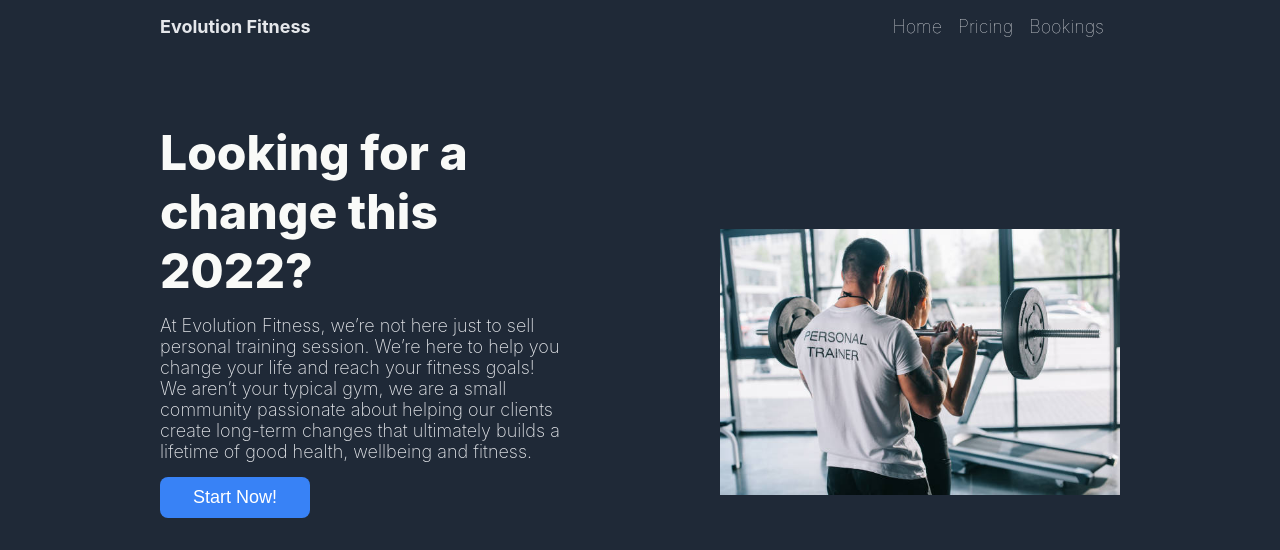
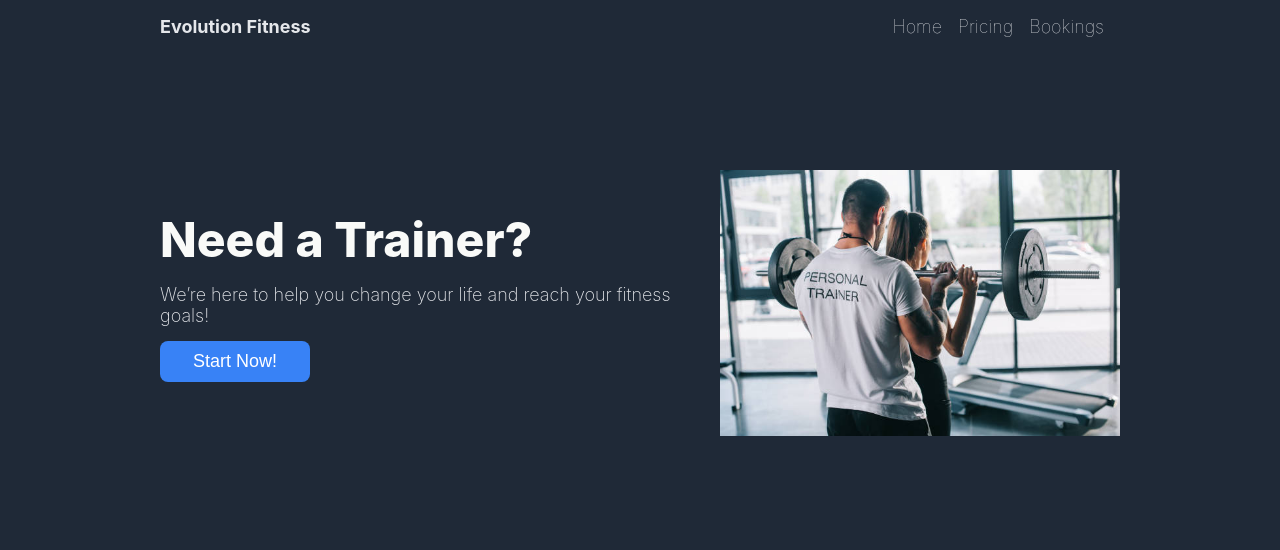
Before and after one commit to xyzuka/Project---Landing-Page, a plain HTML site: page index.html in a window 1280 px wide. Shown: the top 550 px of the page. Drawn offline with Linux system fonts and the light colour scheme.

Commit message:
Hero Adjustments

```diff
--- a/index.html
+++ b/index.html
@@ -23,7 +23,7 @@
         </ul>
     </navbar>
 
-    <!--
+    <!-- old hero section
     <div class="top">
         <div class="header">
             <div class="Logo">
@@ -42,8 +42,8 @@
 
     <div class="Hero-Container">
         <div class="Hero">
-            <div class="Hero-Title">Looking for a change this 2022?</div>
-            <div class="Hero-Secondary">At Evolution Fitness, we’re not here just to sell personal training session. We’re here to help you change your life and reach your fitness goals! We aren’t your typical gym, we are a small community passionate about helping our clients create long-term changes that ultimately builds a lifetime of good health, wellbeing and fitness.
+            <div class="Hero-Title">Need a Trainer?</div>
+            <div class="Hero-Secondary">We’re here to help you change your life and reach your fitness goals!
             </div>
             <button class="Hero-Button">Start Now!
             </button>
--- a/style.css
+++ b/style.css
@@ -53,13 +53,14 @@ body {
     display: flex;
     flex-direction: column;
     margin-left: 10rem;
-    width: 400px;
 }
 
 .Hero-Container {
     display: flex;
     align-items: center;
-    height: 550px;
+    height: 500px;
+    justify-content: center;
+    flex-direction: row;
 }
 
 .Hero-Title {
@@ -87,17 +88,19 @@ button {
 }
 
 .Hero-Placeholder {
+    display: flex;
+    justify-content: center;
+    flex-direction: row;
+}
+
+.placeholder {
     margin-left: auto;
     object-fit: cover;
     object-position: center;
-}
-
-.placeholder {
     height: auto;
     width: 400px;
     margin-right: 10rem;
     margin-left: 2rem;
-    margin-top: 4.5rem;
 }
 
 
```
Also changed, not shown: 1 other file.
